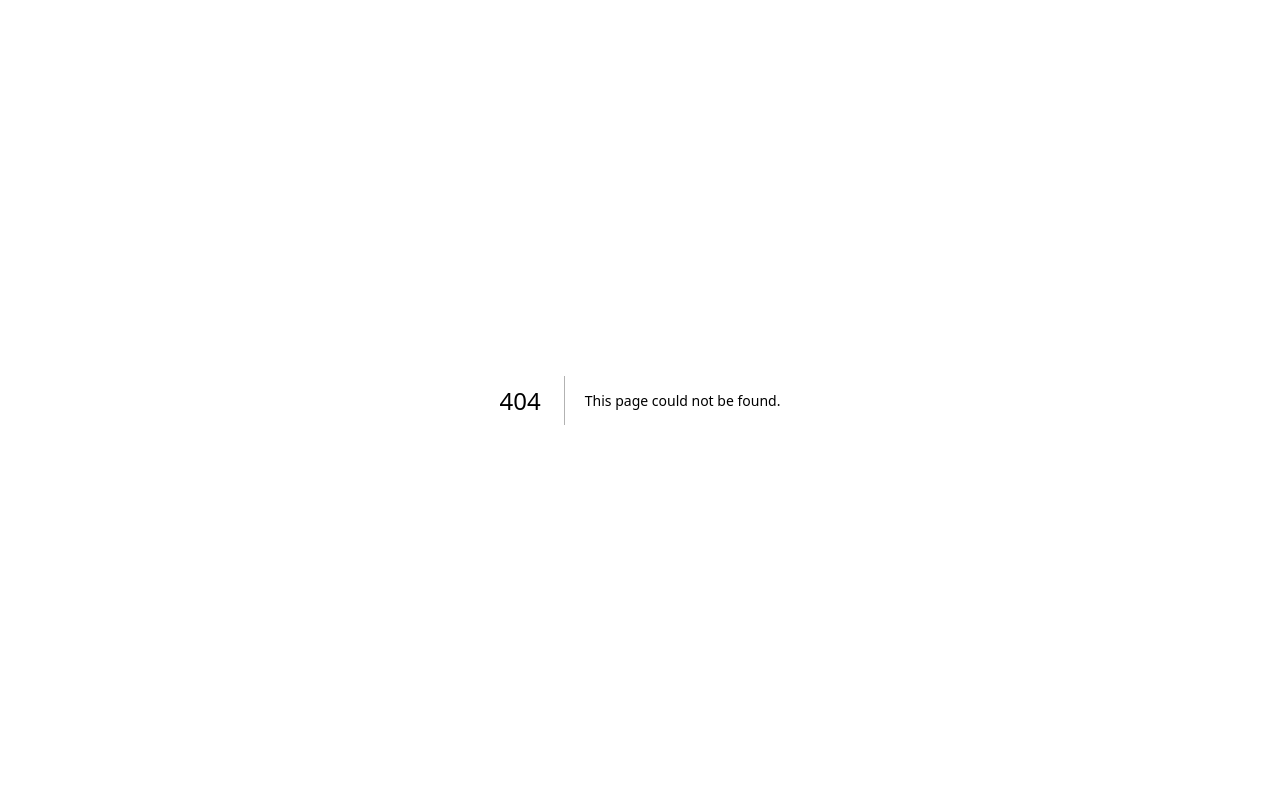
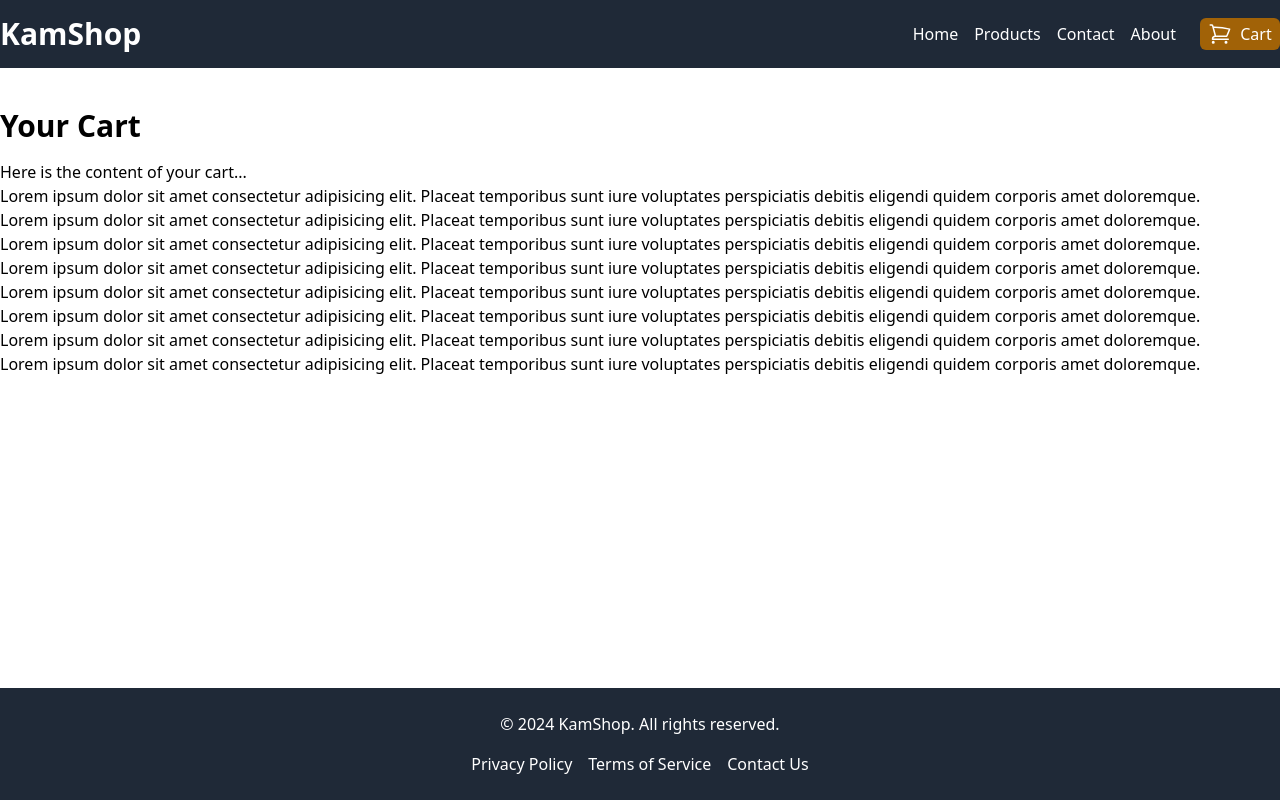
Before and after one commit to Kamildeeal/ecommerce-redux-app, a Next.js app: page /cart in a window 1280 px wide. Before the commit this address had no page. Built offline with nearby package versions, Linux system fonts and the light colour scheme.

Commit message:
Add cart page
Change API, because the last one had some errors
Adjust look of main page

```diff
--- /dev/null
+++ b/app/cart/page.tsx
@@ -0,0 +1,50 @@
+import React from "react";
+
+export default function page() {
+  return (
+    <div className="container mx-auto py-10">
+      <h1 className="text-3xl font-bold mb-4">Your Cart</h1>
+      <p>Here is the content of your cart...</p>
+      <p>
+        Lorem ipsum dolor sit amet consectetur adipisicing elit. Placeat
+        temporibus sunt iure voluptates perspiciatis debitis eligendi quidem
+        corporis amet doloremque.
+      </p>
+      <p>
+        Lorem ipsum dolor sit amet consectetur adipisicing elit. Placeat
+        temporibus sunt iure voluptates perspiciatis debitis eligendi quidem
+        corporis amet doloremque.
+      </p>
+      <p>
+        Lorem ipsum dolor sit amet consectetur adipisicing elit. Placeat
+        temporibus sunt iure voluptates perspiciatis debitis eligendi quidem
+        corporis amet doloremque.
+      </p>
+      <p>
+        Lorem ipsum dolor sit amet consectetur adipisicing elit. Placeat
+        temporibus sunt iure voluptates perspiciatis debitis eligendi quidem
+        corporis amet doloremque.
+      </p>
+      <p>
+        Lorem ipsum dolor sit amet consectetur adipisicing elit. Placeat
+        temporibus sunt iure voluptates perspiciatis debitis eligendi quidem
+        corporis amet doloremque.
+      </p>
+      <p>
+        Lorem ipsum dolor sit amet consectetur adipisicing elit. Placeat
+        temporibus sunt iure voluptates perspiciatis debitis eligendi quidem
+        corporis amet doloremque.
+      </p>
+      <p>
+        Lorem ipsum dolor sit amet consectetur adipisicing elit. Placeat
+        temporibus sunt iure voluptates perspiciatis debitis eligendi quidem
+        corporis amet doloremque.
+      </p>
+      <p>
+        Lorem ipsum dolor sit amet consectetur adipisicing elit. Placeat
+        temporibus sunt iure voluptates perspiciatis debitis eligendi quidem
+        corporis amet doloremque.
+      </p>
+    </div>
+  );
+}
--- a/app/layout.tsx
+++ b/app/layout.tsx
@@ -2,6 +2,9 @@ import type { Metadata } from "next";
 import { Inter } from "next/font/google";
 import "./globals.css";
 import StoreProvider from "./StoreProvider";
+import Header from "@/components/header/Header";
+
+import Footer from "@/components/Footer";
 
 const inter = Inter({ subsets: ["latin"] });
 
@@ -18,7 +21,11 @@ export default function RootLayout({
   return (
     <StoreProvider>
       <html lang="en">
-        <body className={inter.className}>{children}</body>
+        <body className="flex flex-col min-h-screen">
+          <Header />
+          <div className="flex-grow">{children}</div>
+          <Footer />
+        </body>
       </html>
     </StoreProvider>
   );
--- a/app/page.tsx
+++ b/app/page.tsx
@@ -1,20 +1,16 @@
 import Image from "next/image";
 import Products from "@/components/Products";
-import Header from "@/components/header/Header";
 import Hero from "@/components/Hero";
-import Footer from "@/components/Footer";
 
 export default function HomePageShop() {
   return (
     <>
-      <Header />
       <Hero />
       <section className="py-10">
         <div className="container mx-auto">
           <Products />
         </div>
       </section>
-      <Footer />
     </>
   );
 }
--- a/components/Products.tsx
+++ b/components/Products.tsx
@@ -12,44 +12,31 @@ interface Product {
 }
 
 export default function Products() {
-  const [data, setData] = useState<any>(null);
+  const [data, setData] = useState<Product[] | null>(null);
   const dispatch = useAppDispatch();
 
-  useEffect(() => {
   const fetchData = async () => {
     try {
-        const result = await fetch(
-          "https://api.escuelajs.co/api/v1/products/?limit=100"
-        );
-        const response = await result.json();
-
-        // Trimowanie linków do obrazków
-        const trimmedData = response.map((product: any) => {
-          return {
-            ...product,
-            images: product.images.map((image: any) =>
-              image.replace(/^\[?"|"?\]$/g, "")
-            ),
-          };
-        });
-
-        setData(trimmedData);
+      const response = await fetch("https://dummyjson.com/products");
+      const result = await response.json();
+      console.log("Fetched data:", result.products);
+      setData(result.products);
     } catch (err) {
       console.error(err);
     }
   };
+
+  useEffect(() => {
     fetchData();
   }, []);
 
-  if (!data) {
-    return <div className="flex justify-center">Loading...</div>;
-  }
-
   return (
+    <div>
+      {!data || data.length === 0 ? (
+        <div className="flex justify-center">Loading...</div>
+      ) : (
         <div className="grid grid-cols-1 md:grid-cols-2 lg:grid-cols-4 gap-6 p-6">
-      {data &&
-        data.length > 0 &&
-        data.map((product: Product) => (
+          {data?.map((product) => (
             <div
               key={product.id}
               className="max-w-sm bg-white border border-gray-200 rounded-lg shadow-md overflow-hidden"
@@ -65,7 +52,7 @@ export default function Products() {
                 </h5>
                 <p className="text-gray-500 my-2">{product.description}</p>
                 <div className="flex items-center justify-between">
-                <span className="text-2xl font-bold text-gray-900">
+                  <span className="text-xl font-bold text-gray-900">
                     ${product.price}
                   </span>
                   <button
@@ -88,5 +75,7 @@ export default function Products() {
             </div>
           ))}
         </div>
+      )}
+    </div>
   );
 }
--- a/components/header/Header.tsx
+++ b/components/header/Header.tsx
@@ -1,33 +1,64 @@
 import React from "react";
+import Link from "next/link";
+import { useSelector } from "react-redux";
+import { RootState } from "@/lib/store"; // Upewnij się, że masz odpowiednią ścieżkę do store
 
 export default function Header() {
+  // const cartItems = useSelector((state: RootState) => state.cart.items);
+
   return (
     <header className="bg-gray-800 text-white py-4">
       <div className="container mx-auto flex justify-between items-center">
-        <h1 className="text-3xl font-bold">KamShop</h1>
-        <nav>
+        <Link href="/" className="hover:text-gray-300">
+          <h1 className="text-3xl font-bold">KamShop</h1>
+        </Link>
+        <nav className="flex items-center space-x-6">
           <ul className="flex space-x-4">
             <li>
-              <a href="#" className="hover:text-gray-300">
+              <Link href="/" className="hover:text-gray-300">
                 Home
-              </a>
+              </Link>
             </li>
             <li>
-              <a href="#" className="hover:text-gray-300">
+              <Link href="/products" className="hover:text-gray-300">
                 Products
-              </a>
+              </Link>
             </li>
             <li>
-              <a href="#" className="hover:text-gray-300">
+              <Link href="/contact" className="hover:text-gray-300">
                 Contact
-              </a>
+              </Link>
             </li>
             <li>
-              <a href="#" className="hover:text-gray-300">
+              <Link href="/about" className="hover:text-gray-300">
                 About
-              </a>
+              </Link>
             </li>
           </ul>
+          <Link href="/cart">
+            <div className="relative bg-yellow-700 flex gap-2 h-8 w-20 rounded-md justify-center items-center cursor-pointer">
+              <svg
+                xmlns="http://www.w3.org/2000/svg"
+                fill="none"
+                viewBox="0 0 24 24"
+                strokeWidth={1.5}
+                stroke="currentColor"
+                className="h-6 w-6"
+              >
+                <path
+                  strokeLinecap="round"
+                  strokeLinejoin="round"
+                  d="M2.25 3h1.386c.51 0 .955.343 1.087.835l.383 1.437M7.5 14.25a3 3 0 0 0-3 3h15.75m-12.75-3h11.218c1.121-2.3 2.1-4.684 2.924-7.138a60.114 60.114 0 0 0-16.536-1.84M7.5 14.25 5.106 5.272M6 20.25a.75.75 0 1 1-1.5 0 .75.75 0 0 1 1.5 0Zm12.75 0a.75.75 0 1 1-1.5 0 .75.75 0 0 1 1.5 0Z"
+                />
+              </svg>
+              <span className="hover:text-gray-300">Cart</span>
+              {/* {cartItems.length > 0 && (
+                <span className="absolute top-0 right-0 mt-1 mr-1 text-xs bg-red-500 text-white rounded-full px-2 py-1">
+                  {cartItems.length}
+                </span>
+              )} */}
+            </div>
+          </Link>
         </nav>
       </div>
     </header>
--- a/package.json
+++ b/package.json
@@ -9,6 +9,7 @@
     "lint": "next lint"
   },
   "dependencies": {
+    "@heroicons/react": "^2.1.4",
     "@reduxjs/toolkit": "^2.2.6",
     "next": "14.2.4",
     "react": "^18",
```
Also changed, not shown: 1 other file (tests, documents, lock files or other folders). Lines whose indentation alone changed are shown as unchanged.
